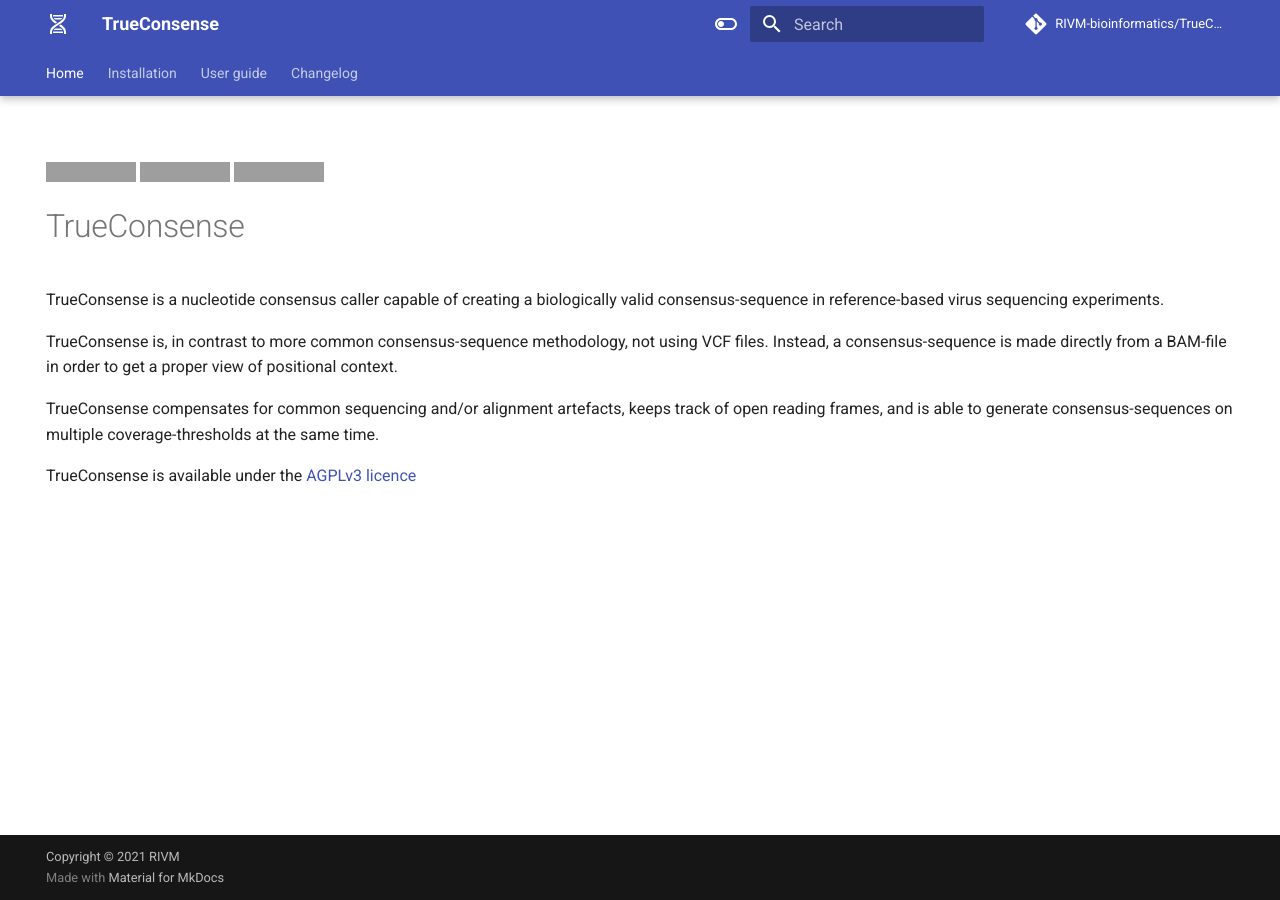
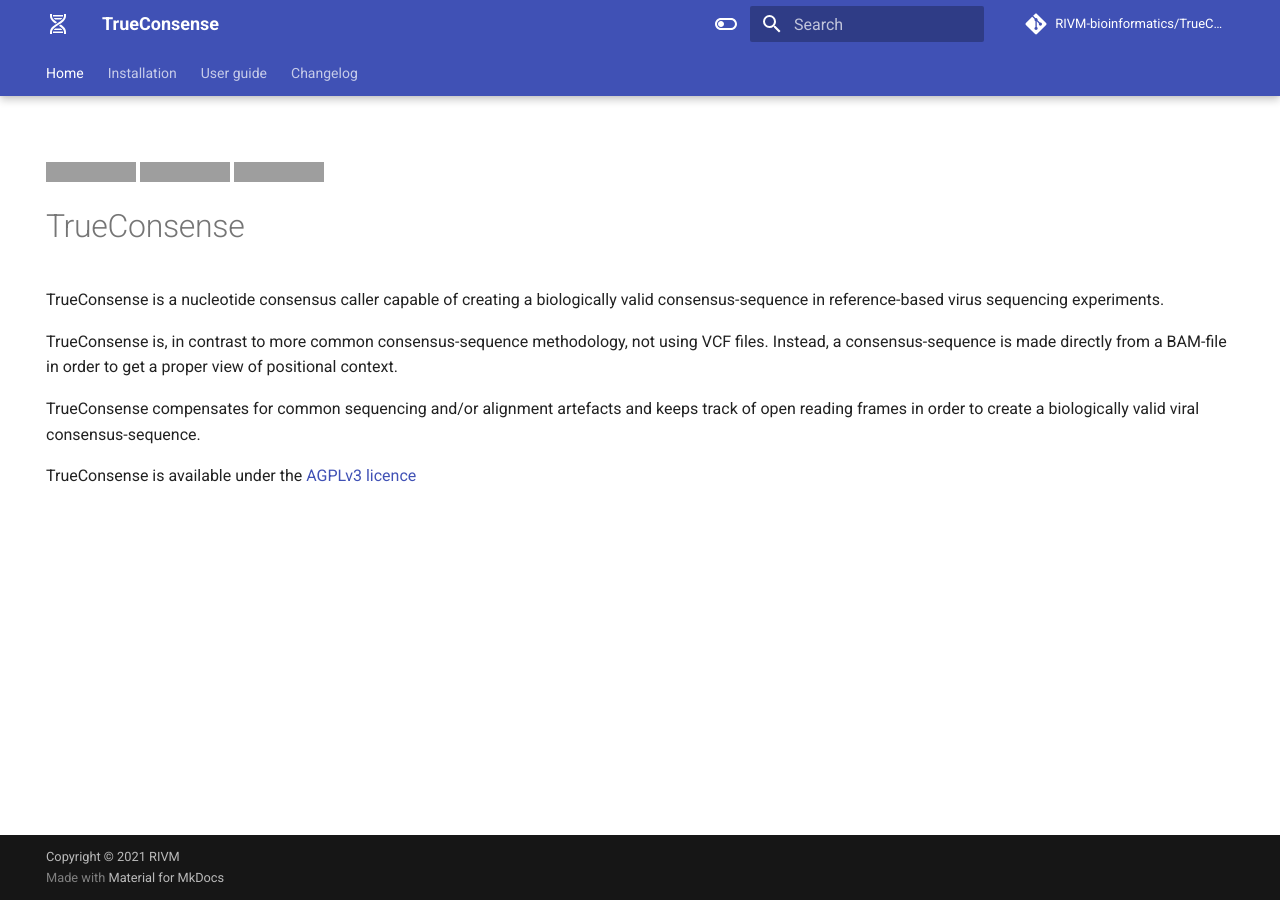
Before and after one commit to RIVM-bioinformatics/TrueConsense, an MkDocs documentation site: the page built from docs/index.md, in a window 1280 px wide. Built offline with MkDocs 1.6.1 and Material for MkDocs 9.7.7, drawn with Linux system fonts in a browser that asks for light colours; comment, search, counter and statistics services are not loaded; the version menu is left out; grey boxes are pictures that could not be loaded.

Commit message:
docs: update readme and docs-index to support a single coverage level

```diff
--- a/docs/index.md
+++ b/docs/index.md
@@ -13,6 +13,6 @@
 
 TrueConsense is, in contrast to more common consensus-sequence methodology, not using VCF files. Instead, a consensus-sequence is made directly from a BAM-file in order to get a proper view of positional context.
 
-TrueConsense compensates for common sequencing and/or alignment artefacts, keeps track of open reading frames, and is able to generate consensus-sequences on multiple coverage-thresholds at the same time.
+TrueConsense compensates for common sequencing and/or alignment artefacts and keeps track of open reading frames in order to create a biologically valid viral consensus-sequence.
 
 TrueConsense is available under the [AGPLv3 licence](https://www.gnu.org/licenses/agpl-3.0.en.html)
```
Also changed, not shown: README.md (+1 -1 lines).
